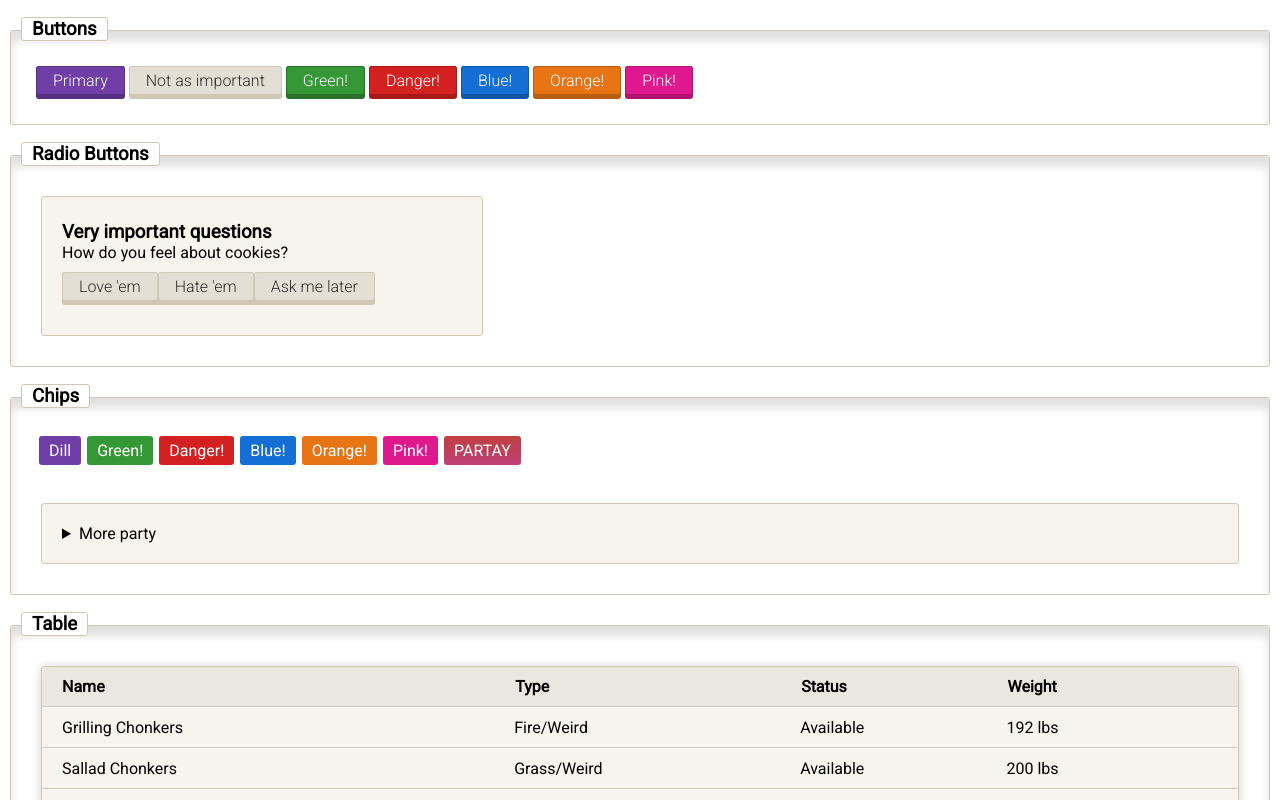
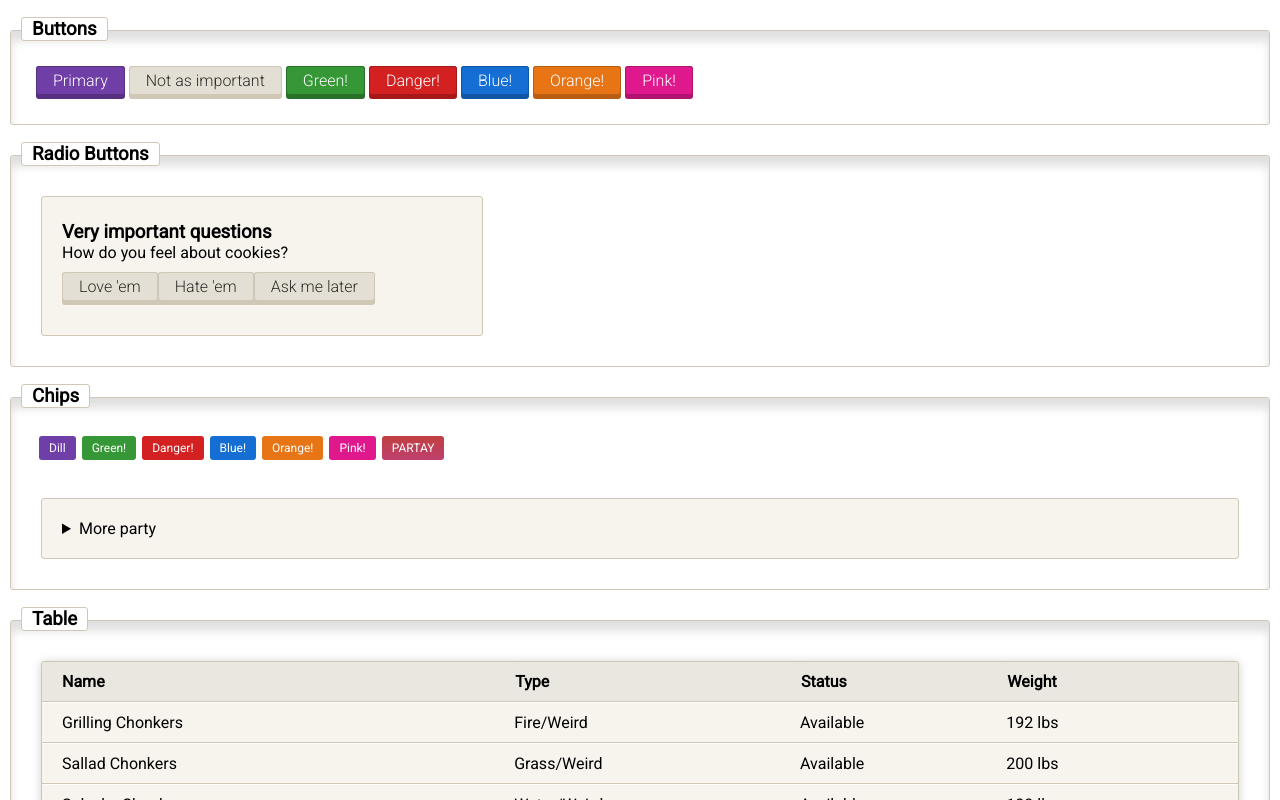
Before and after one commit to piksel/chonky, a React (Create React App) app: page / in a window 1280 px wide. Shown: the top 800 px of the page. Built offline with nearby package versions, Linux system fonts and the light colour scheme.

Commit message:
more color shenanigans

```diff
--- a/src/App.tsx
+++ b/src/App.tsx
@@ -104,9 +104,15 @@ function App() {
             <tr className={`chy-table-details-row`} onClick={selectTableRow()}>
               <td colSpan={dummyTableDataCols.length}>
                 <div className='chy-table-details'>
-                <div style={{float: 'right'}}><Button primary>Use this starting pokébowl</Button></div>
-                <b>Description:</b><br />
+                  <div style={{display: 'flex', justifyContent: 'space-between', alignItems: 'center'}}>
+                    <div style={{}}>
+                    <b>Description:</b><br />
                 {row.Description}
+                    </div>
+                    <div style={{float: 'right'}}><Button color={row.Color}>Use this starting pokébowl</Button></div>
+                  </div>
+
+
                 </div>
               </td>
             </tr>
--- a/src/components/Button.tsx
+++ b/src/components/Button.tsx
@@ -1,7 +1,8 @@
+export type ButtonColor = 'primary' | 'success' | 'danger' | 'green' | 'blue' | 'orange' | 'pink';
 interface Props {
   pressed?: boolean;
   primary?: boolean;
-  color?: 'primary' | 'success' | 'danger' | 'green' | 'blue' | 'orange' | 'pink';
+  color?: ButtonColor;
 }
 export const Button: React.FC<Props> = (props) => {
   const color = props.color ?? (
--- a/src/components/Chip.scss
+++ b/src/components/Chip.scss
@@ -3,6 +3,7 @@
 
 .chy-chip {
     border-radius: $chy-border-radius;
+    font-size: 12px;
 
     $lightness: 50%;
     $saturation: 50%;
--- a/src/dummyData.ts
+++ b/src/dummyData.ts
@@ -1,9 +1,10 @@
+import { ButtonColor } from "./components/Button";
 
 export const dummyTableDataCols: DummyTableDataCol[] = ['Name', 'Type', 'Status', 'Weight'];
 
-export type DummyTableDataCol = 'Name' | 'Type' | 'Status' | 'Weight' | 'Description';
+export type DummyTableDataCol = 'Name' | 'Type' | 'Status' | 'Weight' | 'Description' | 'Color';
 
-export type DummyTableDataRow = Record<DummyTableDataCol, string>;
+export type DummyTableDataRow = Record<DummyTableDataCol, string> & {Color: ButtonColor};
 
 export const dummyTableData: DummyTableDataRow[] = [
     {
@@ -11,20 +12,23 @@ export const dummyTableData: DummyTableDataRow[] = [
         Status: "Available",
         Type: "Fire/Weird",
         Weight: "192 lbs",
-        Description: "This pokébowl likes to do it's thing..."
+        Description: "This pokébowl likes to do it's thing...",
+        Color: "orange",
     },
     {
         Name: "Sallad Chonkers",
         Status: "Available",
         Type: "Grass/Weird",
         Weight: "200 lbs",
-        Description: "This pokébowl likes to do it's thing..."
+        Description: "This pokébowl likes to do it's thing...",
+        Color: "green",
     },
     {
         Name: "Splashy Chonkers",
         Status: "Available",
         Type: "Water/Weird",
         Weight: "180 lbs",
-        Description: "This pokébowl likes to do it's thing..."
+        Description: "This pokébowl likes to do it's thing...",
+        Color: "blue",
     }
 ]
```
